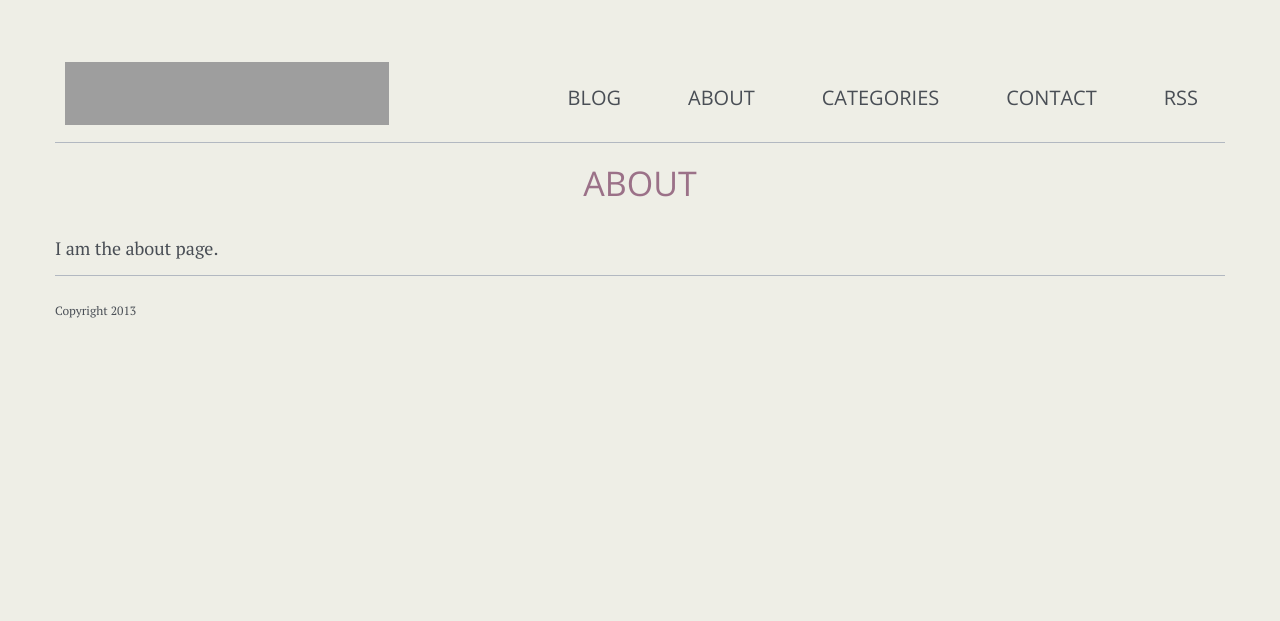
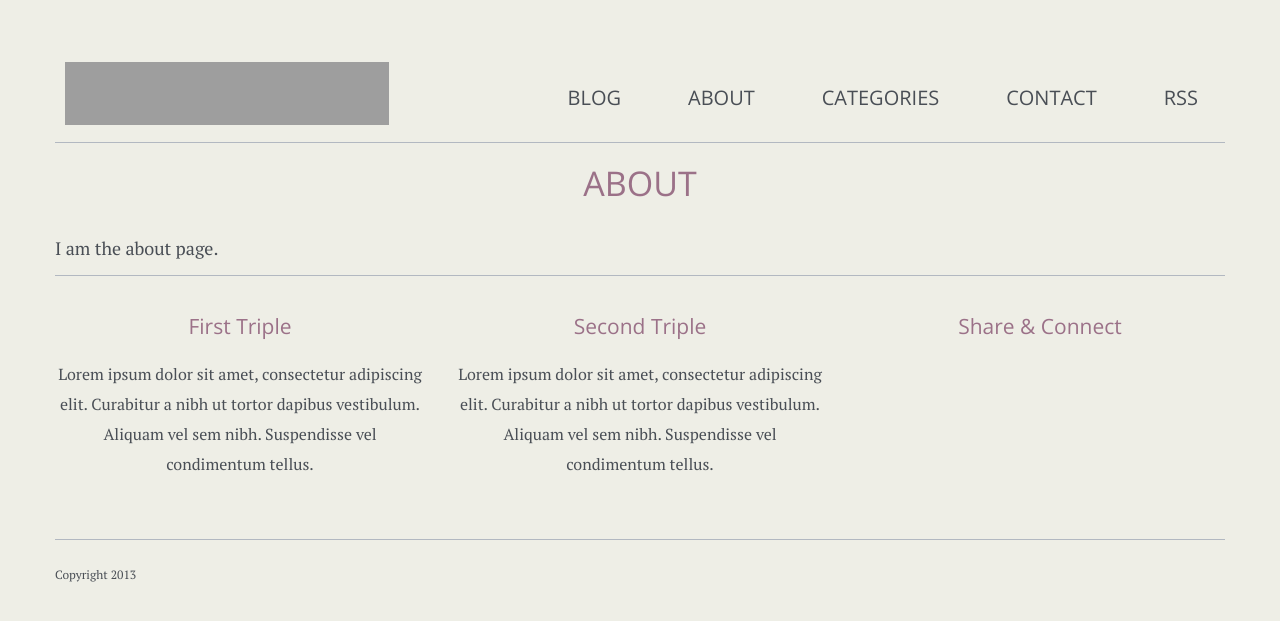
Before and after one commit to RafeHatfield/blog-meets-django, a Django app: a page that uses templates/footer.html in a window 1280 px wide. Shown: the top 621 px of the page. Run offline with Django 3.2, Linux system fonts and the light colour scheme; data comes from the database, SQL or seed files in the repository; parts of the project's set-up code (start-up, migrations or seed data) failed here and were passed over; some libraries are stand-ins or nearby versions; grey boxes are pictures that could not be loaded.

Commit message:
added 3 cols to footer with lorem ipsum for now

```diff
--- a/templates/footer.html
+++ b/templates/footer.html
@@ -1,3 +1,46 @@
+
+	<hr>
+
+	<div class="row triple-row">
+		<div id="triple-first" class="span4 triple">
+		    <div class="zone zone-triple-first">
+				<article class="widget-triple-first widget-html-widget widget">
+		    		<header>
+		        		<h1>First Triple</h1>
+	    			</header>
+				    <p>Lorem ipsum dolor sit amet, consectetur adipiscing elit. Curabitur a nibh ut tortor dapibus vestibulum. Aliquam vel sem nibh. Suspendisse vel condimentum tellus.</p>
+				</article>
+			</div>
+		</div>
+
+		<div id="triple-second" class="span4 triple">
+		    <div class="zone zone-triple-second">
+				<article class="widget-triple-second widget-html-widget widget">
+		    		<header>
+		        		<h1>Second Triple</h1>
+	    			</header>
+				    <p>Lorem ipsum dolor sit amet, consectetur adipiscing elit. Curabitur a nibh ut tortor dapibus vestibulum. Aliquam vel sem nibh. Suspendisse vel condimentum tellus.</p>
+				</article>
+			</div>
+		</div>
+
+		<div id="triple-third" class="span4 triple">
+		    <div class="zone zone-triple-third">
+				<article class="widget-triple-third widget-html-widget widget">
+		    		<header>
+		        		<h1>Share &amp; Connect</h1>
+	    			</header>
+				    <p>
+						<a href="#"><i class="smicon-rss"></i></a>
+						<a href="#"><i class="smicon-twitter"></i></a>
+						<a href="#"><i class="smicon-google"></i></a>
+						<a href="#"><i class="smicon-github"></i></a>
+						<a href="#"><i class="smicon-reddit"></i></a>
+				    </p>
+				</article>
+			</div>
+		</div>
+	</div>
 
     <hr>
 	<div class="row">
```
